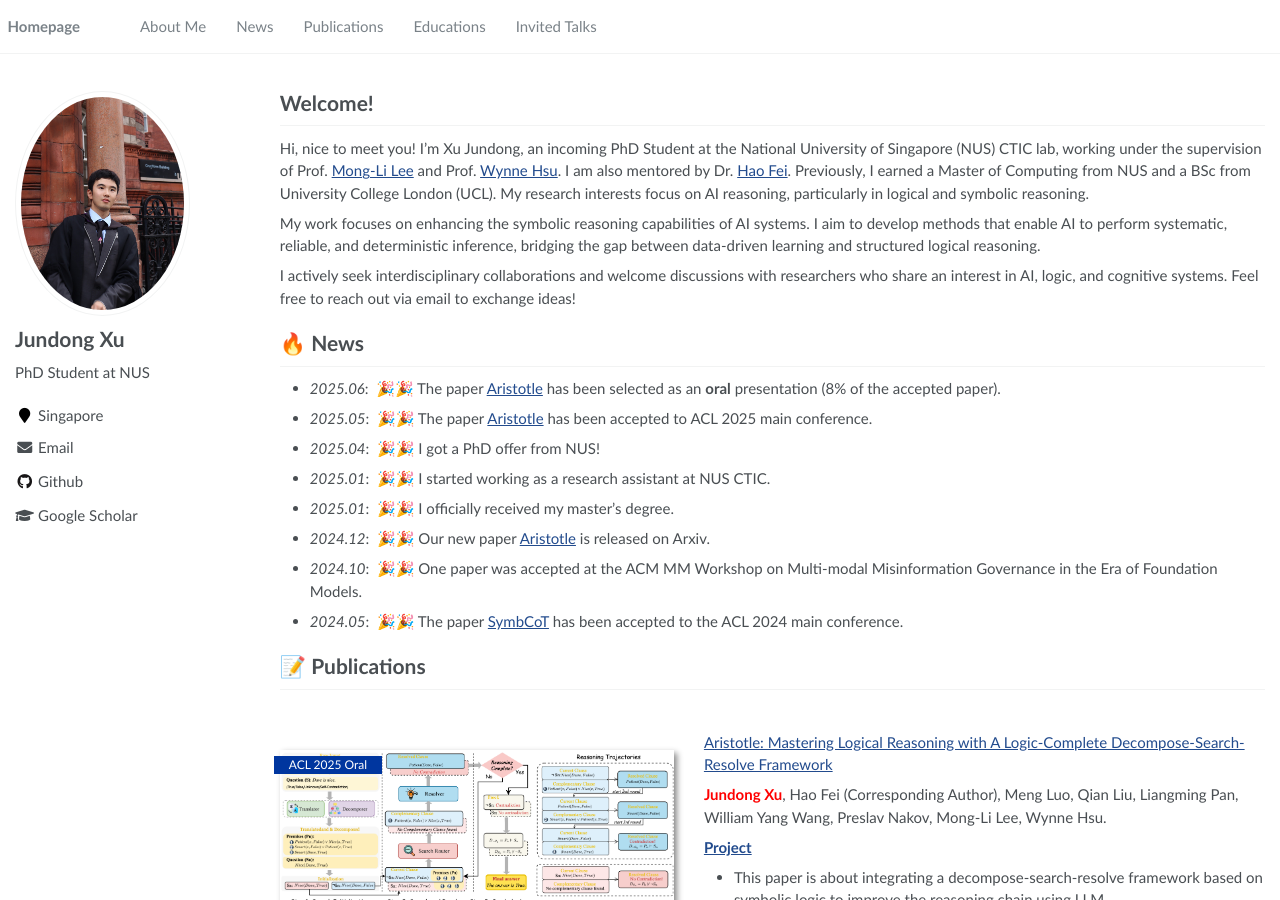
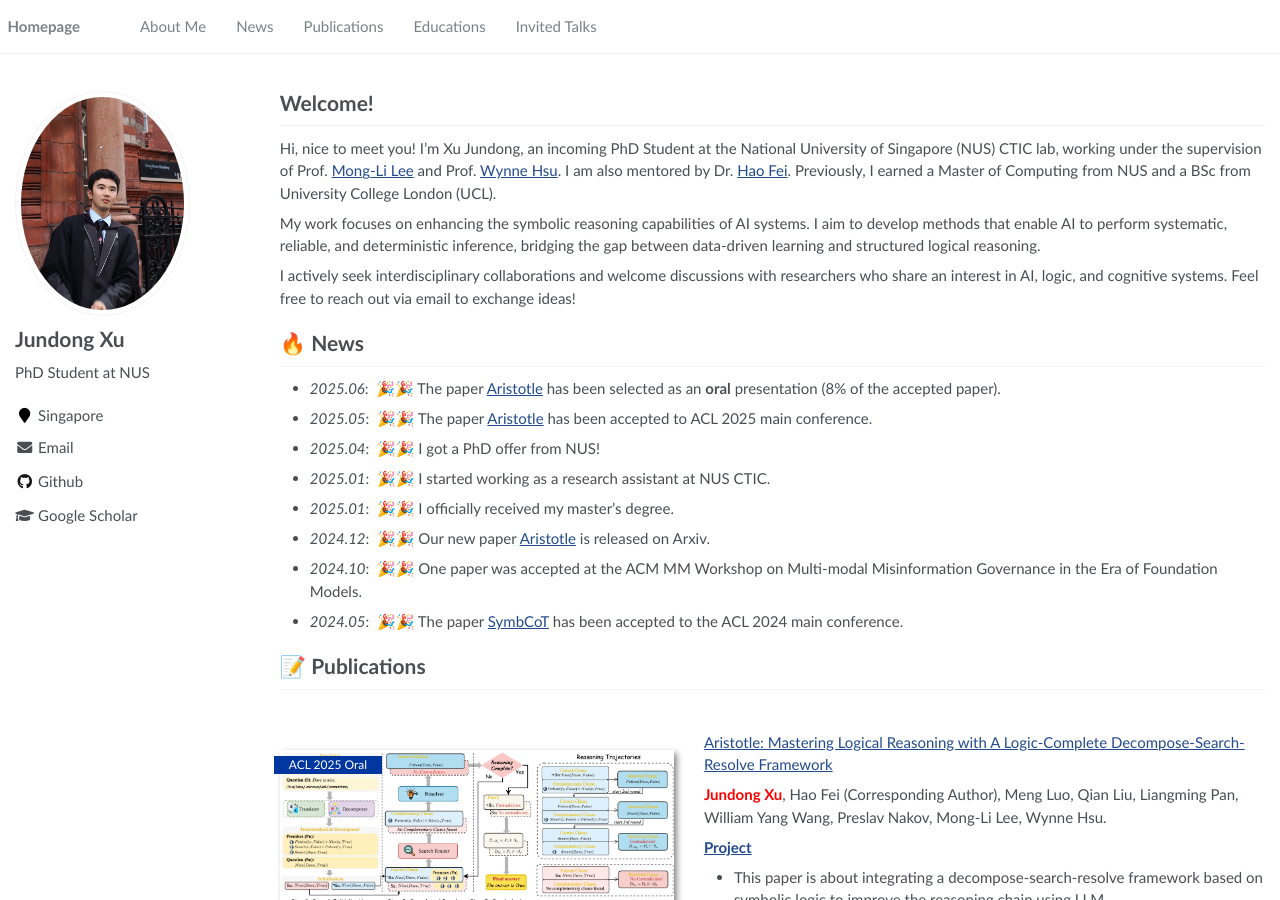
Before and after one commit to Aiden0526/aiden0526.github.io, a Jekyll site: the page built from _pages/about.md, in a window 1280 px wide and 900 px high. Built offline with Jekyll 4.4.1, drawn with Linux system fonts in a browser that asks for light colours.

Commit message:
Update about.md

```diff
--- a/_pages/about.md
+++ b/_pages/about.md
@@ -18,7 +18,7 @@ redirect_from:
 <span class='anchor' id='about-me'></span>
 
 # Welcome!
-Hi, nice to meet you! I’m Xu Jundong, an incoming PhD Student at the National University of Singapore (NUS) CTIC lab, working under the supervision of Prof. [Mong-Li Lee](https://www.comp.nus.edu.sg/~leeml/) and Prof. [Wynne Hsu](https://www.comp.nus.edu.sg/~whsu/). I am also mentored by Dr. [Hao Fei](https://haofei.vip/). Previously, I earned a Master of Computing from NUS and a BSc from University College London (UCL). My research interests focus on AI reasoning, particularly in logical and symbolic reasoning.
+Hi, nice to meet you! I’m Xu Jundong, an incoming PhD Student at the National University of Singapore (NUS) CTIC lab, working under the supervision of Prof. [Mong-Li Lee](https://www.comp.nus.edu.sg/~leeml/) and Prof. [Wynne Hsu](https://www.comp.nus.edu.sg/~whsu/). I am also mentored by Dr. [Hao Fei](https://haofei.vip/). Previously, I earned a Master of Computing from NUS and a BSc from University College London (UCL).
 
 My work focuses on enhancing the symbolic reasoning capabilities of AI systems. I aim to develop methods that enable AI to perform systematic, reliable, and deterministic inference, bridging the gap between data-driven learning and structured logical reasoning.
 
```
